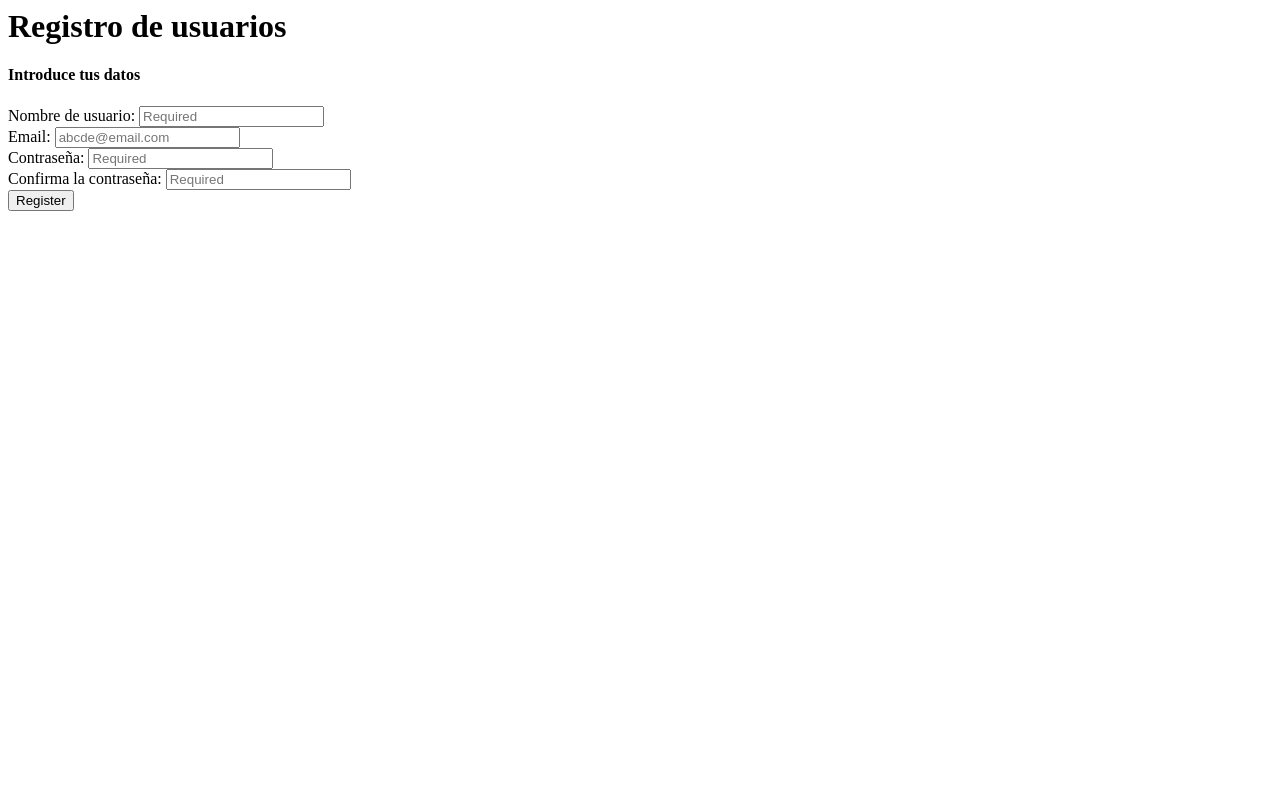
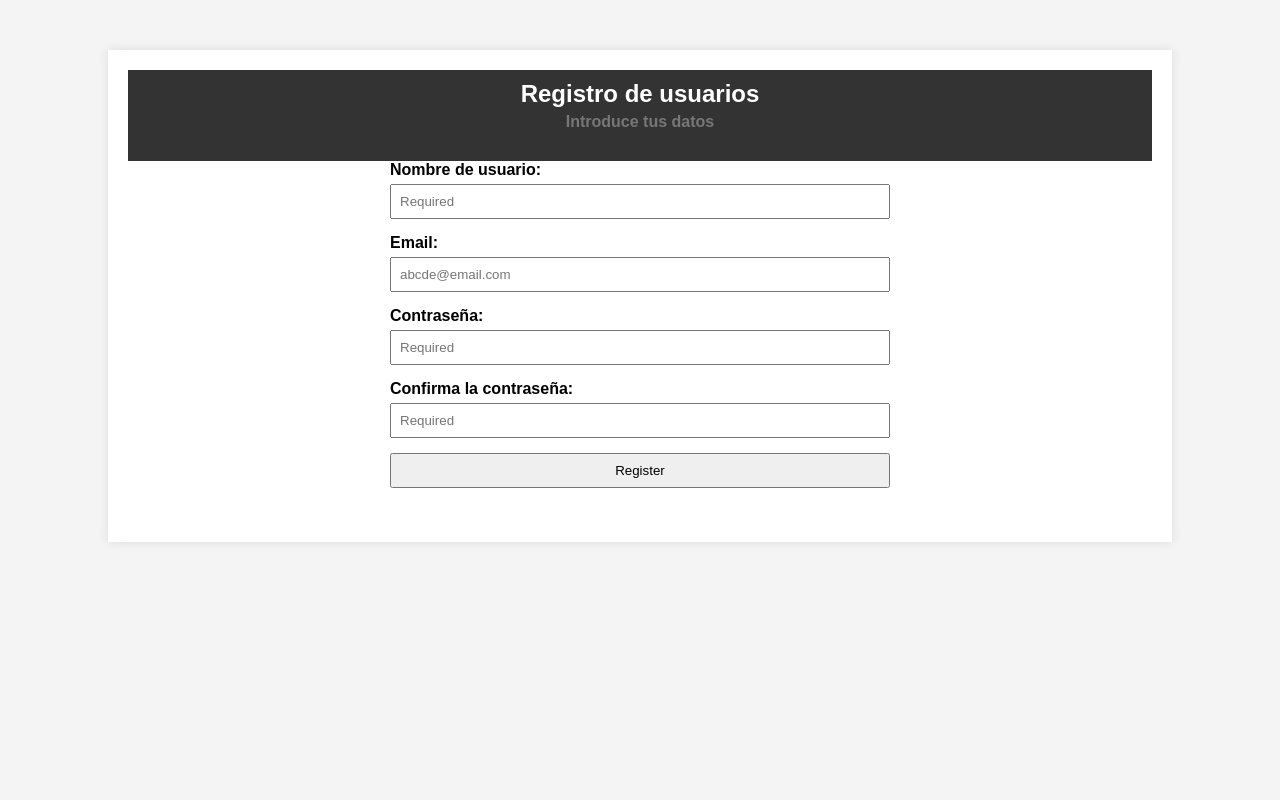
Before and after one commit to lucantdel/decide, a Django app: page /authentication/registrousuarios/ in a window 1280 px wide. Run offline with Django 3.2, Linux system fonts and the light colour scheme.

Commit message:
style:Añadido CSS al html de registro de usuarios

```diff
--- a/decide/authentication/templates/register.html
+++ b/decide/authentication/templates/register.html
@@ -1,4 +1,87 @@
 <head>
+    <style>
+        body {
+            font-family: Arial, sans-serif;
+            background-color: #f4f4f4;
+            margin: 0;
+            padding: 0;
+        }
+
+        #container {
+            width: 80%;
+            margin: 0 auto;
+            background-color: #fff;
+            box-shadow: 0 0 10px rgba(0, 0, 0, 0.1);
+            padding: 20px;
+            margin-top: 50px;
+        }
+
+        #header {
+            background-color: #333;
+            color: #fff;
+            padding: 10px;
+            text-align: center;
+        }
+
+        #branding {
+            margin-bottom: 20px;
+        }
+
+        #branding h1 {
+            margin: 0;
+            font-size: 24px;
+        }
+
+        #branding h4 {
+            margin: 5px 0;
+            font-size: 16px;
+            color: #777;
+        }
+
+        .main {
+            display: flex;
+            justify-content: center;
+        }
+
+        .content {
+            width: 100%;
+            max-width: 500px;
+        }
+
+        .form-row {
+            margin-bottom: 15px;
+        }
+
+        label {
+            display: block;
+            margin-bottom: 5px;
+            font-weight: bold;
+        }
+
+        input {
+            width: 100%;
+            padding: 8px;
+            box-sizing: border-box;
+        }
+
+        .submit-row {
+            margin-top: 15px;
+        }
+
+        .success {
+            color: green;
+            font-weight: bold;
+        }
+
+        .errorlist {
+            color: red;
+            margin-bottom: 15px;
+        }
+
+        .clear {
+            clear: both;
+        }
+    </style>
     <title>Registro de usuarios</title>
     </head>
 
```
